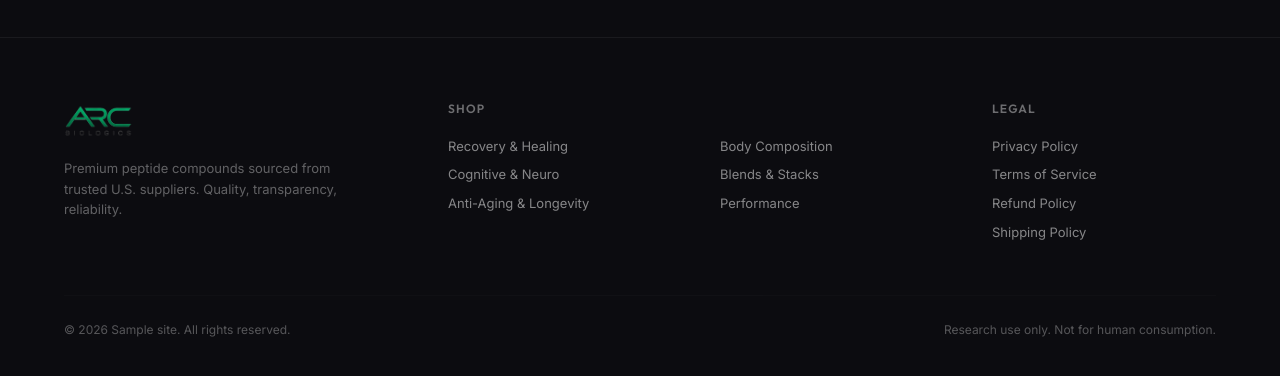
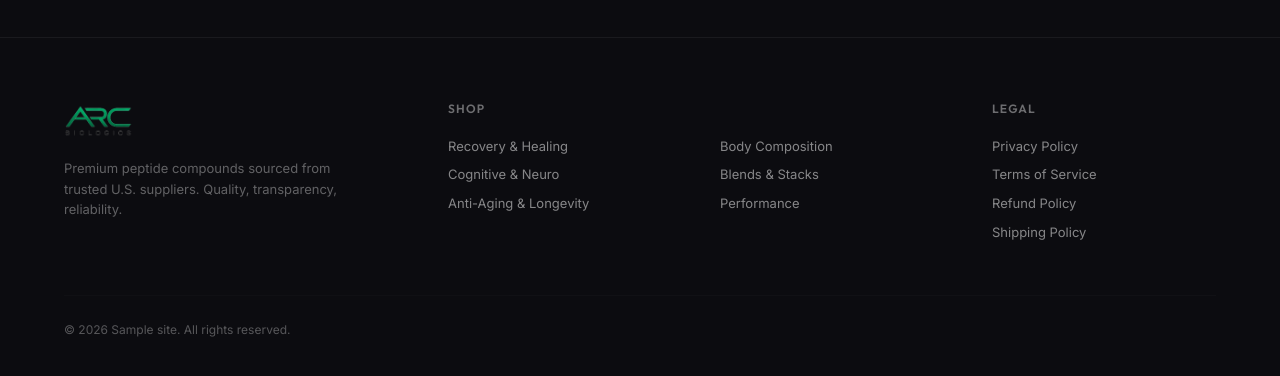
Before and after one commit to HunterMac2427/arc-biologics, a WordPress theme: template index.php in a window 1280 px wide. Shown: the part 277-653 px from the top of the page. Run offline with PHP 8.4 and a stand-in for WordPress, Linux system fonts and the light colour scheme; the site name, menu and one post (Sample post) are stand-ins, and other content is empty.

Commit message:
Remove 'Research use only' disclaimer from footer
Co-Authored-By: Claude Opus 4.6 (1M context) <noreply@anthropic.com>

```diff
--- a/footer.php
+++ b/footer.php
@@ -34,7 +34,6 @@
       </div>
       <div class="ab-footer-bottom">
         <span>&copy; <?php echo date('Y'); ?> <?php bloginfo('name'); ?>. All rights reserved.</span>
-        <span>Research use only. Not for human consumption.</span>
       </div>
     </div>
   </footer>
```
